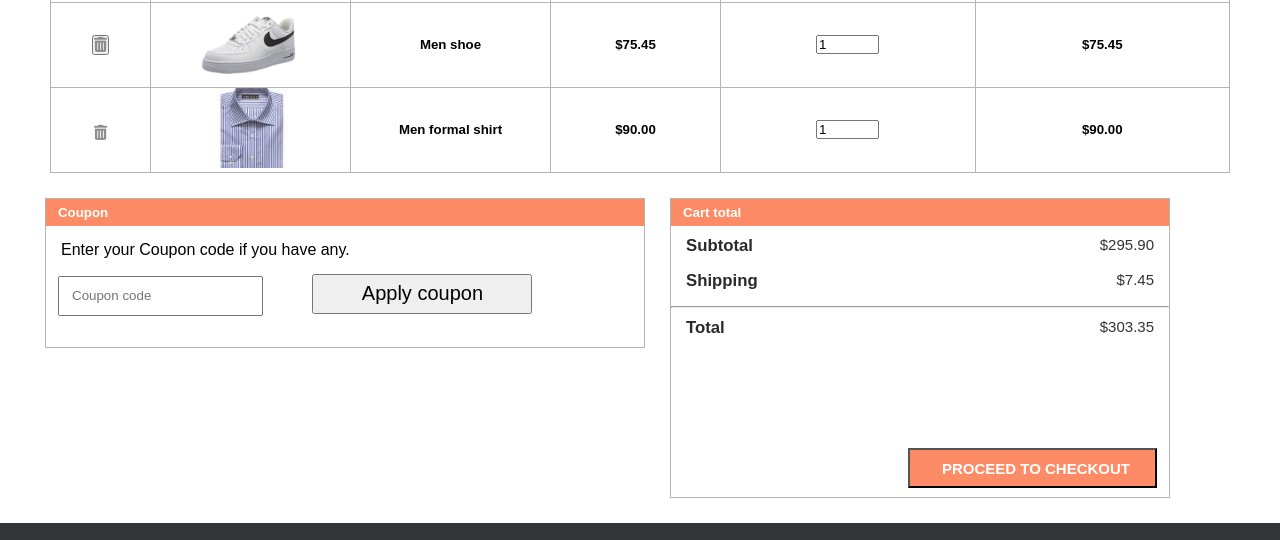
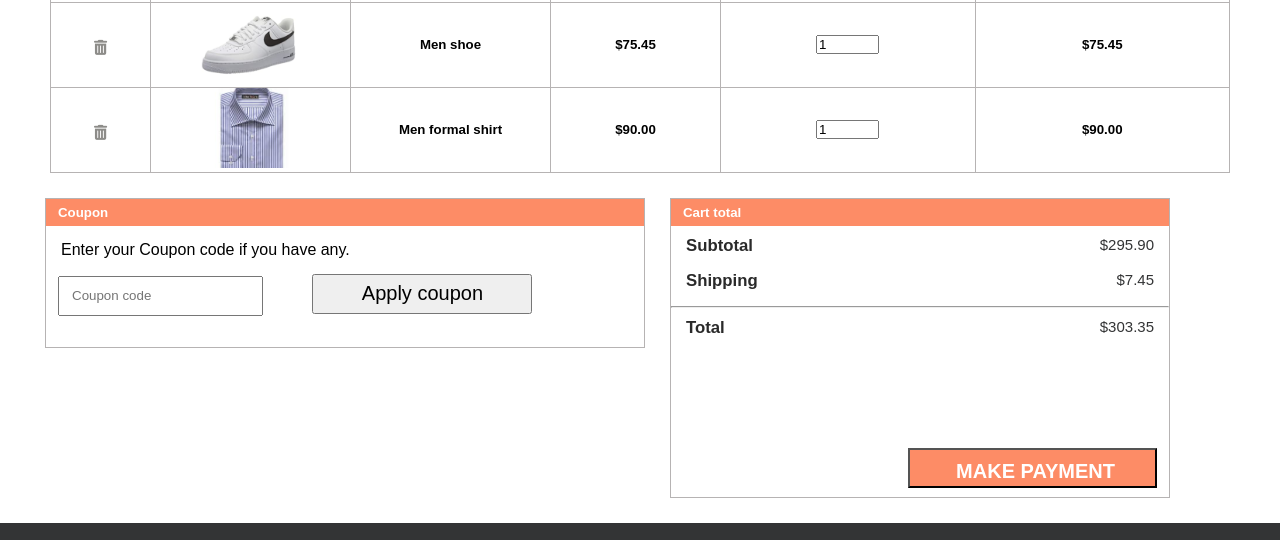
Before and after one commit to RansfordNdede/E-commerce-RanCo.com-, a plain HTML site: page cart.html in a window 1280 px wide. Shown: the part 372-912 px from the top of the page. Drawn offline with Linux system fonts and the light colour scheme.

Commit message:
I continued the development

```diff
--- a/cart.html
+++ b/cart.html
@@ -74,7 +74,8 @@
 
           <div><tr>
             <div>
-                <td><button class="danger" type="button"><i class="fas fa-trash-alt"></i></button></td>
+                <td><a href="#"><i class="fas fa-trash-alt"></i>
+                </a></td>
             </div>
                 <td><img src="images/10.png"></td>
                 <td>
@@ -123,7 +124,7 @@
                 <h6>Total</h6>
                 <p>$303.35</p>
             </div>
-            <button class="pay">PROCEED TO CHECKOUT</button>
+            <button class="pay">MAKE PAYMENT</button>
         </div>
     </div>
 
--- a/style.css
+++ b/style.css
@@ -560,13 +560,13 @@ min-height: 50px;
     height: 1px;
 }
 .cart-buttom .total button{
-    font-size: 15px;
+    font-size: 20px;
     color: white;
     background-color:#fd8c66;
     margin: 110px 12px 10px 0;
     display: flex;
     font-weight: 600;
-    padding: 10px 25px 25px 25px;
+    padding: 10px 40px 25px 25px;
     justify-content: flex-end;
     text-align: center;
     width: 50%;
```
